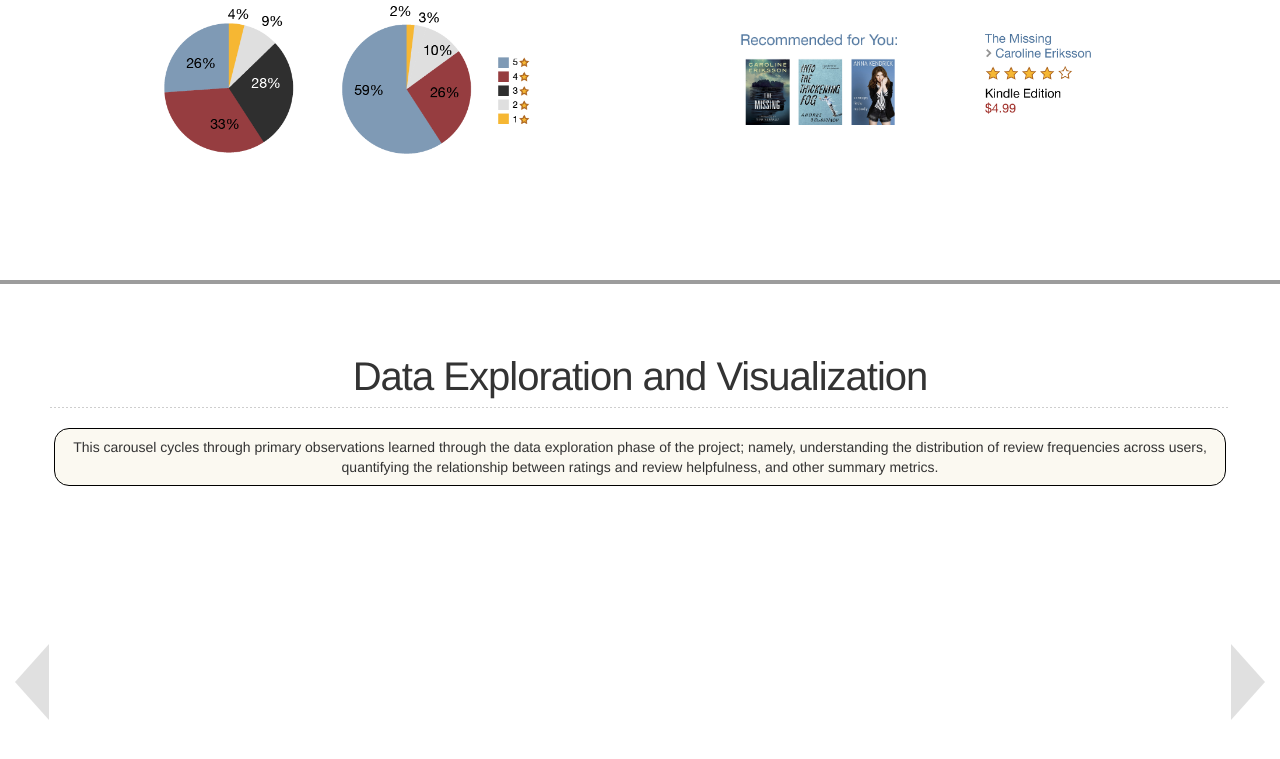
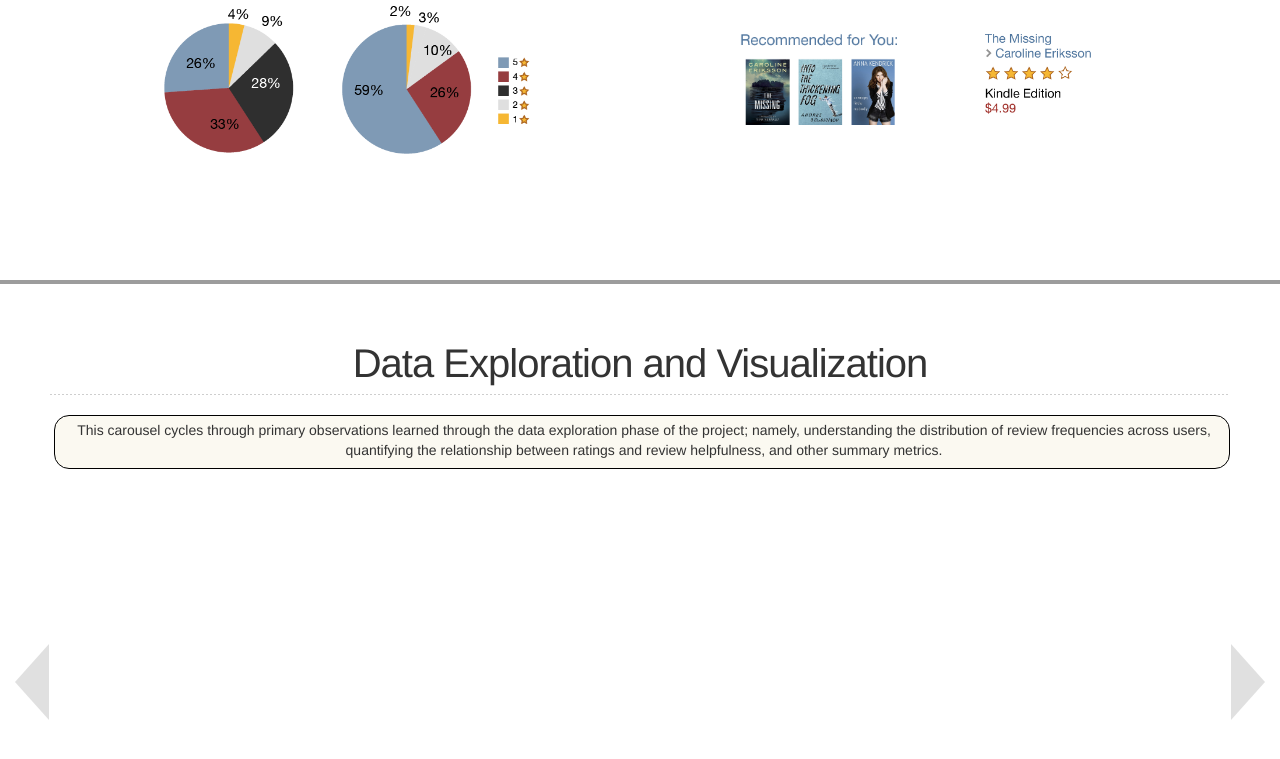
Before and after one commit to sola209/ac209project, a plain HTML site: page index.html in a window 1280 px wide. Shown: the part 1368-2127 px from the top of the page. Drawn offline with Linux system fonts and the light colour scheme.

Commit message:
margins for visualization carousel

```diff
--- a/stylesheets/stylesheet.css
+++ b/stylesheets/stylesheet.css
@@ -112,11 +112,11 @@ h2 {
 .carouselbox {
 
   /*width: 50%;*/
-  height:70%;
+  height:30%;
   border: 1px solid black;
   background-color: #fbf9f1;
-  margin: 4px 4px 4px 4px;
-  padding: 8px 8px 8px 8px;
+  margin: 0px 0px 4px 4px;
+  padding: 4px 4px 8px 8px;
   border-radius: 15px;
 
 }
@@ -555,12 +555,17 @@ ol {
   margin-left:150px;
   margin-right:150px;
 }*/
+#datasets1 h2 {
+  margin-top:7px;
+}
 .tableauPlaceholder {
   width: 75%;
   height: auto;
   margin: 0 auto;
-  padding: 10px;
+  padding: 0px;
   position: relative;
+  top-margin:0;
+  margin-top:0;
 
 }
 #conclusion img {
```
